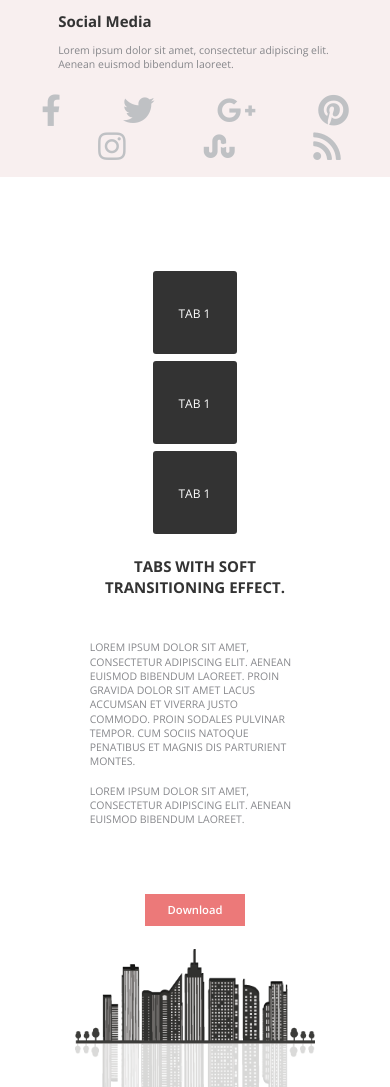
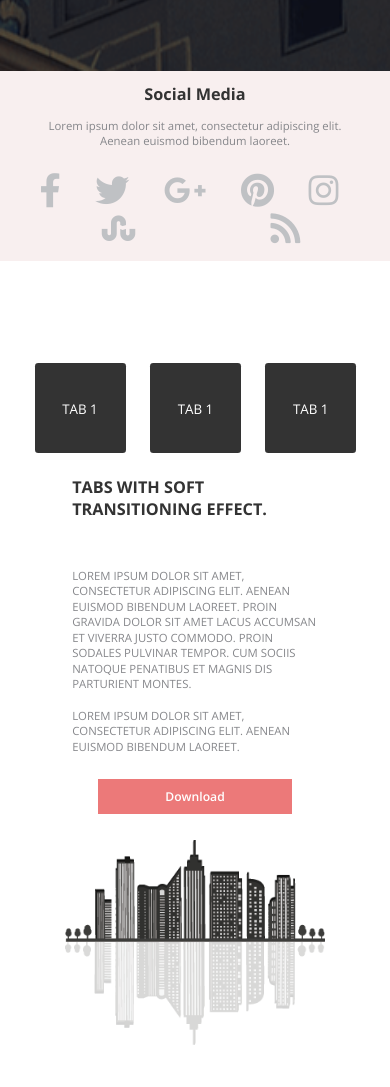
Before and after one commit to KatsiarynaTserashenka/FE10-wk-1-Tereshenko-Ekaterina, a plain HTML site: page Landing 1/index.html in a window 390 px wide. Shown: the part 913-2000 px from the top of the page. Drawn offline with nearby package versions, Linux system fonts and the light colour scheme.

Commit message:
add the corrections to adaptive

```diff
--- a/Landing 1/css/social.css
+++ b/Landing 1/css/social.css
@@ -13,7 +13,11 @@
   margin-right: 15px;
 }
 .social-subtitle {
-  text-align: left !important;
+  font-size: 1.25rem;
+  color: #333333;
+  margin-bottom: 1rem;
+  font-family: 'Open Sans', sans-serif;
+  text-align: left;
 }
 .social__content-item {
   color: #86878b;
--- a/Landing 1/css/style.css
+++ b/Landing 1/css/style.css
@@ -81,6 +81,11 @@ textarea {
   .row {
     justify-content: space-around;
   }
+  .tabs__image {
+    max-width: 100%;
+    text-align: center;
+    margin-top: 1.875rem;
+  }
   .awesome-card {
     margin-bottom: 1.875rem;
   }
@@ -114,6 +119,9 @@ textarea {
   .firstscreen__row {
     flex-wrap: wrap;
   }
+  .first-screen__logo {
+    text-align: center;
+  }
   .main-title {
     text-align: center;
   }
@@ -126,19 +134,39 @@ textarea {
   }
   .firstscreen__button {
     margin: 0 auto;
+    width: 60%;
   }
   #firstscreen__form {
     margin-top: 1.875rem;
   }
+  .social__row {
+    flex-wrap: wrap;
+  }
+  .social-subtitle {
+    text-align: center;
+  }
+  .social__content-item {
+    margin: 0rem 0rem 1.875rem;
+    text-align: center;
+  }
   .social__list {
     justify-content: space-around;
+    width: 100%;
+  }
+  .social__list-item {
+    margin: 0rem 0.9375rem;
+  }
+  .social__list-item:first-child {
+    margin-left: 0rem;
+  }
+  .social__list-item:last-child {
+    margin-right: 0rem;
   }
   .tabs__block {
     max-width: 30%;
   }
   .tabs__description {
     max-width: 60%;
-    margin-bottom: 1.875rem;
   }
 }
 
@@ -152,21 +180,45 @@ textarea {
   .firstscreen {
     padding-top: 12.5rem;
   }
-  .social__row {
-    flex-wrap: wrap;
-  }
-  .social__content-item {
-    margin-bottom: 1.875rem;
-  }
-  .tabs__image {
-    max-width: 100%;
-    text-align: center;
-  }
   .contact__row {
     flex-wrap: wrap;
   }
   .contact-card {
     width: 90%;
+  }
+  .contact-form__message {
+    margin-top: 30px;
+  }
+}
+
+@media (max-width: 655px) {
+  .tabs__block {
+    flex-direction: row;
+    align-items: space-around;
+    max-width: 100%;
+  }
+  .tabs__block-btn {
+    margin: 0rem 0.9375rem 1.875rem;
+  }
+  .tabs__block-btn:first-child {
+    margin-left: 0rem;
+  }
+  .tabs__block-btn:last-child {
+    margin-right: 0rem;
+  }
+  .tabs__description {
+    margin: 0px 15px;
+    max-width: 70%;
+  }
+  .tabs__button {
+    margin: 1.875rem auto 0rem;
+    width: 80%;
+  }
+  .axure__button {
+    width: 60%;
+  }
+  .contact__form-button {
+    width: 60%;
   }
 }
 
@@ -186,25 +238,10 @@ textarea {
   .firstscreen {
     padding-top: 15.625rem;
   }
-  .tabs__block {
-    margin-bottom: 1.875rem;
-  }
-}
-
-@media (max-width: 500px) {
-  html {
-    font-size: 13px;
-  }
-  .tabs__button {
-    margin: 5.5625rem auto 0rem;
-  }
 }
 
 @media (max-width: 400px) {
   html {
-    font-size: 12px;
-  }
-  .tabs__block {
-    max-width: 100%;
+    font-size: 13px;
   }
 }
--- a/Landing 1/css/tabs.css
+++ b/Landing 1/css/tabs.css
@@ -11,10 +11,10 @@
   flex-direction: column;
   align-items: space-between;
   margin: 0px 15px;
-  max-width: 10%;
+  max-width: 20%;
 }
-.tabs__block-item {
-  padding: 2.8125rem 2.125rem;
+.tabs__block-btn {
+  padding: 2.8125rem 0rem;
   width: 7rem;
   height: 6.875rem;
   background: #333333;
@@ -23,32 +23,41 @@
   color: #fff;
   text-transform: uppercase;
   font-family: 'Open Sans', sans-serif;
+  display: block;
+  text-align: center;
+  border: none;
 }
-.tabs__block-item:hover {
+.tabs__block-btn:hover {
   background: #ec7979;
   cursor: pointer;
 }
-.tabs__block-item:last-child {
+.tabs__block-btn:active {
+  background: #ec7979;
+}
+.tabs__block-btn:last-child {
   margin-bottom: 0rem;
 }
 .tabs__description {
-  margin: 0px 15px;
+  margin: 0px 15px 0px 80px;
   max-width: 50%;
 }
 .tabs__image {
   margin: 0px 15px;
-  max-width: 30%;
+  max-width: 20%;
 }
 .tabs__image-item {
   width: 20rem;
   height: 15.8125rem;
 }
 .tabs__description_subtitle {
+  font-size: 1.25rem;
+  color: #333333;
+  font-family: 'Open Sans', sans-serif;
   font-weight: 700;
   line-height: 1.6875rem;
   text-align: left;
   text-transform: uppercase;
-  margin-bottom: 3.625rem !important;
+  margin-bottom: 3.625rem;
 }
 .tabs__description_text {
   margin-bottom: 1.25rem;
--- a/Landing 1/index.html
+++ b/Landing 1/index.html
@@ -102,7 +102,7 @@
       <div class="container social-container">
         <div class="row social__row">
           <div class="social__content">
-            <h3 class="subtitle social-subtitle">Social Media</h3>
+            <h3 class="social-subtitle">Social Media</h3>
             <p class="social__content-item">
               Lorem ipsum dolor sit amet, consectetur adipiscing elit. Aenean
               euismod bibendum laoreet.
@@ -153,18 +153,12 @@
       <div class="container">
         <div class="row tabs__row">
           <div class="tabs__block">
-            <div class="tabs__block-item">
-              <span class="tabs__block-item_text">Tab 1</span>
-            </div>
-            <div class="tabs__block-item">
-              <span class="tabs__block-item_text">Tab 1</span>
-            </div>
-            <div class="tabs__block-item">
-              <span class="tabs__block-item_text">Tab 1</span>
-            </div>
+            <button type="button" class="tabs__block-btn">Tab 1</button>
+            <button type="button" class="tabs__block-btn">Tab 1</button>
+            <button type="button" class="tabs__block-btn">Tab 1</button>
           </div>
           <div class="tabs__description">
-            <h3 class="subtitle tabs__description_subtitle">
+            <h3 class="tabs__description_subtitle">
               Tabs with soft transitioning effect.
             </h3>
             <div class="tabs__description_text">
```
